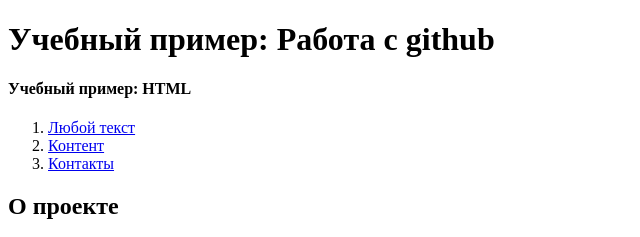
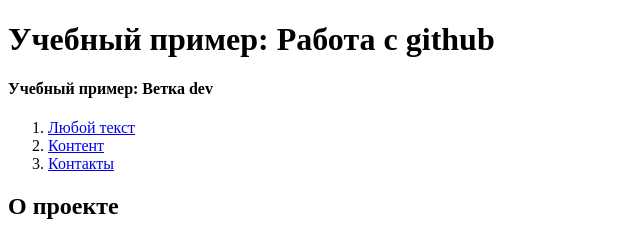
Before and after one commit to yuuikm/html-project, a plain HTML site: page index.html in a window 1280 px wide. Shown: the top 237 px of the page, 0-640 px from the left. Drawn offline with Linux system fonts and the light colour scheme.

Commit message:
feat: dev branch

```diff
--- a/index.html
+++ b/index.html
@@ -8,7 +8,7 @@
 <body>
 <header>
     <h1>Учебный пример: Работа с github</h1>
-    <h4>Учебный пример: HTML</h4>
+    <h4>Учебный пример: Ветка dev</h4>
     <nav>
         <ol>
             <li><a href="#about">Любой текст</a></li>
```
